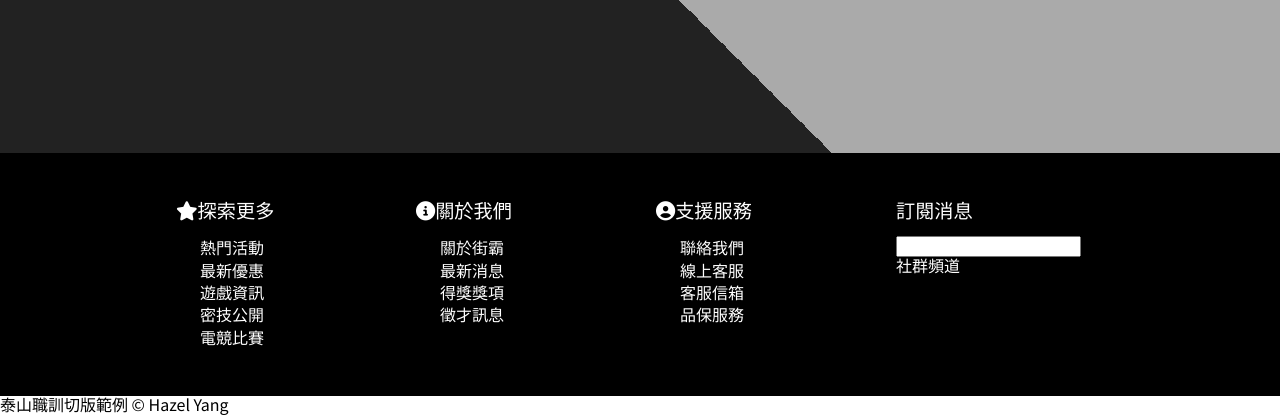
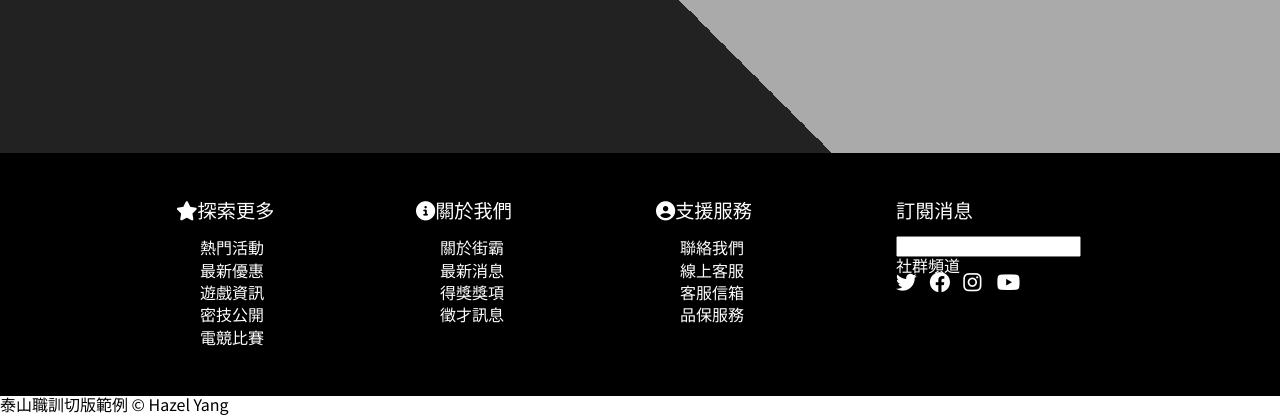
Before and after one commit to sleepyhazzzel/test, a plain HTML site: page index.html in a window 1280 px wide. Shown: the part 2247-2663 px from the top of the page. Drawn offline with nearby package versions, Linux system fonts and the light colour scheme.

Commit message:
新增footer 社群頻道的icon

```diff
--- a/index.html
+++ b/index.html
@@ -459,6 +459,10 @@
                         <h1>訂閱消息</h1>
                         <input type="text">
                         <h3>社群頻道</h3>
+                        <i class="fab fa-twitter"></i>
+                        <i class="fab fa-facebook"></i>
+                        <i class="fab fa-instagram"></i>
+                        <i class="fab fa-youtube"></i>
                     </div>
                 </div>
             </div>
```
